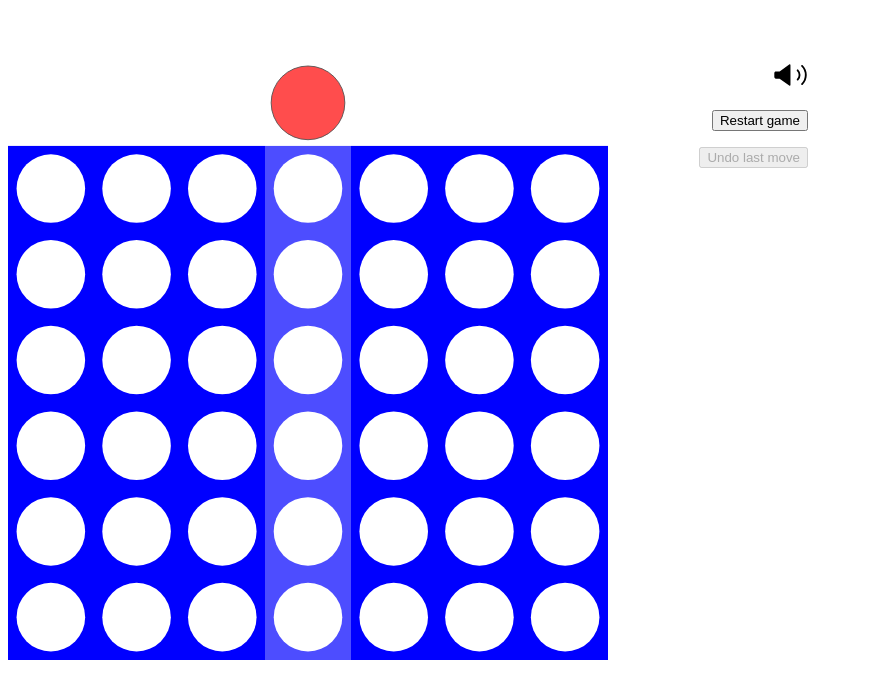
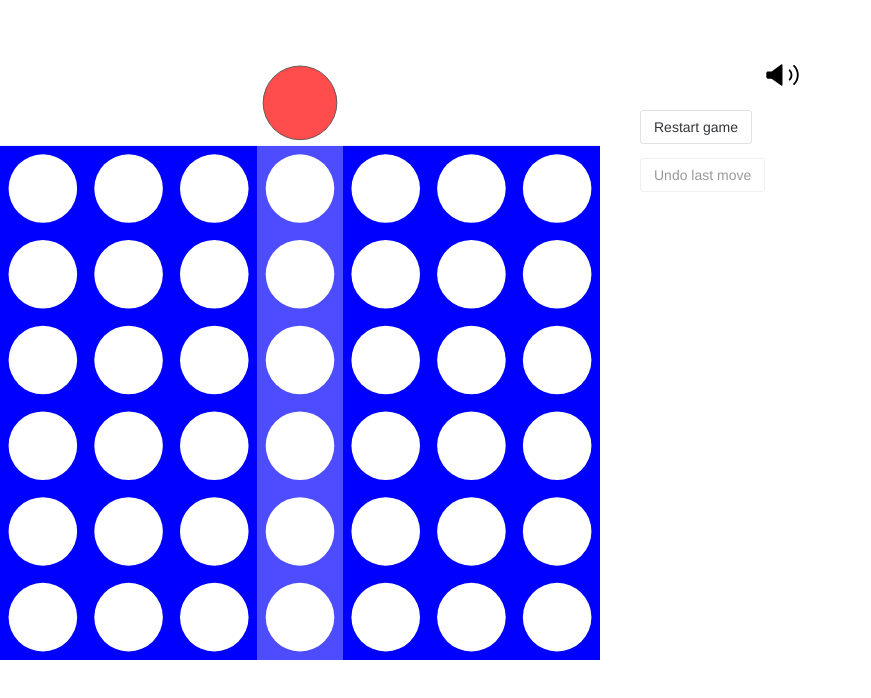
Before and after one commit to rosell-dk/connect-4, a Vue app: page / in a window 1280 px wide. Shown: the top 698 px of the page, without its empty margins (0-871 px from the left). Built offline with nearby package versions, Linux system fonts and the light colour scheme.

Commit message:
Use naiveui for basic components. Closes #22

```diff
--- a/package.json
+++ b/package.json
@@ -16,6 +16,7 @@
   },
   "devDependencies": {
     "@vitejs/plugin-vue": "^2.3.1",
+    "naive-ui": "^2.28.4",
     "sass": "^1.51.0",
     "typescript": "^4.5.4",
     "vite": "^2.9.7",
--- a/src/components/ActionBar.vue
+++ b/src/components/ActionBar.vue
@@ -1,7 +1,10 @@
 <script setup lang="ts">
 import { ref, reactive } from 'vue'
+import { NButton } from 'naive-ui'
+
 import { useGameStore } from '../stores/GameStore.js'
 import MuteButton from './MuteButton.vue'
+
 const gameStore = useGameStore()
 
 function onResetClick() {
@@ -15,15 +18,15 @@ function onUndoClick() {
 
 <template>
   <div class="action-bar">
-    <MuteButton v-model="gameStore.muted"/>
+    <MuteButton v-model="gameStore.muted" class="mute-button"/>
     <p>
-      <button @click="onResetClick">Restart game</button>
+      <n-button @click="onResetClick">Restart game</n-button>
     </p>
     <p>
-      <button
+      <n-button
         @click="onUndoClick"
         :disabled="!gameStore.canUndo">Undo last move
-      </button>
+      </n-button>
       <br>
     </p>
   </div>
@@ -32,8 +35,13 @@ function onUndoClick() {
 <style scoped lang="scss">
 .action-bar {
   width: 160px;
-  text-align: right;
+  text-align: left;
+
+  & > .mute-button {
+    text-align: right;
+  }
 }
+
 @media (max-width: 600px) {
   .action-bar {
     width: auto;
```
Also changed, not shown: 2 other files (tests, documents, lock files or other folders).
